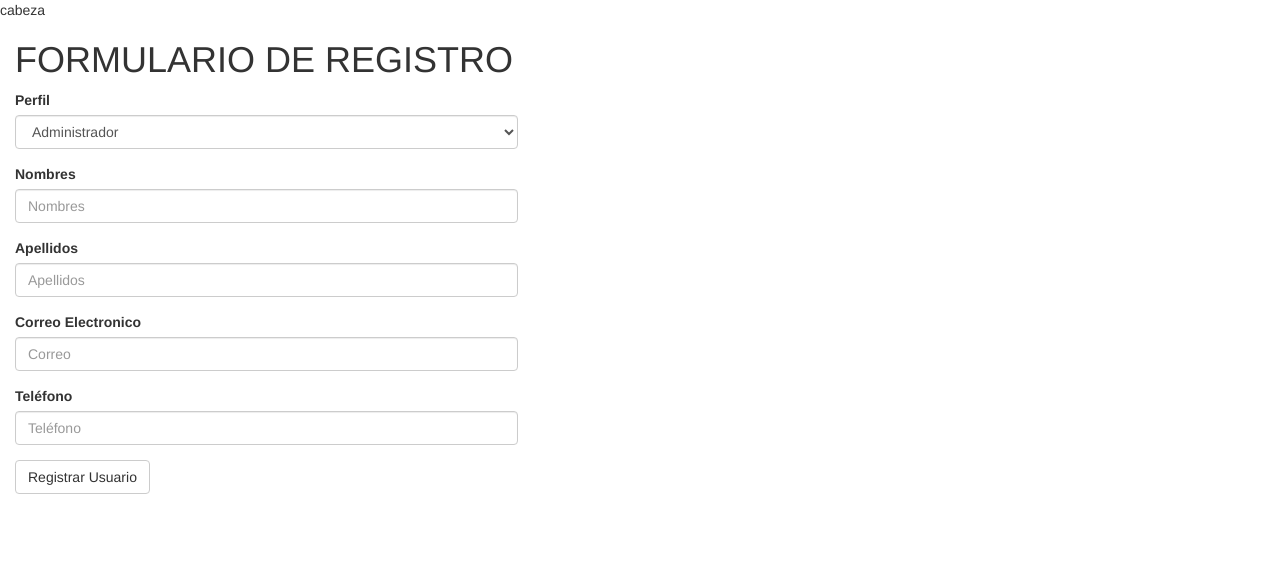
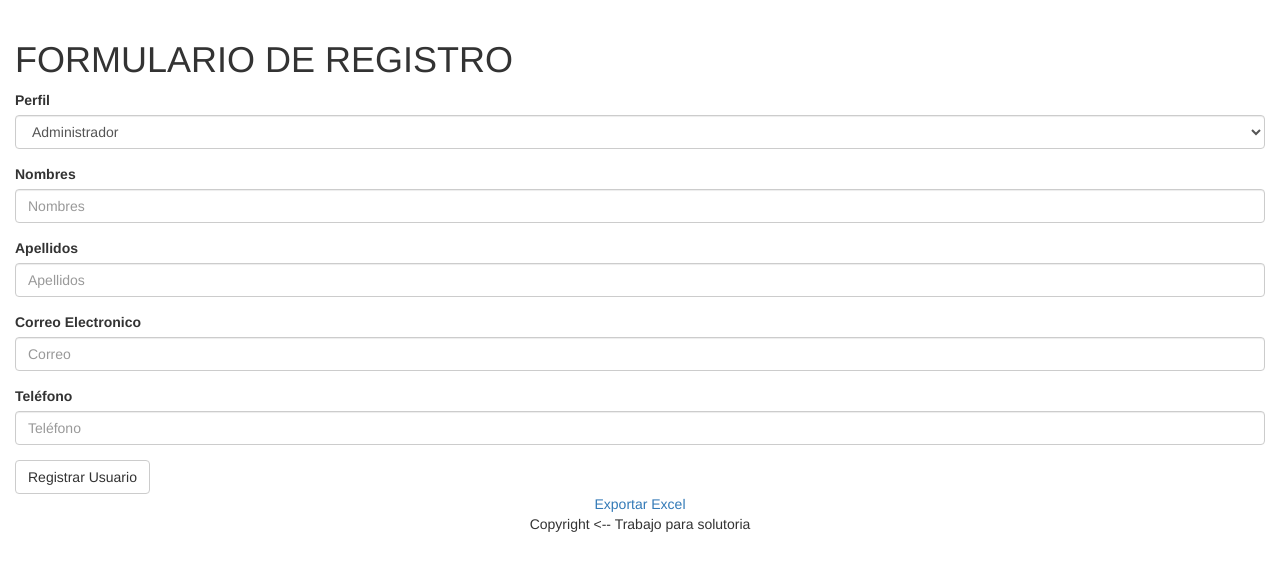
Before and after one commit to DragooonDEV/Codeigniter_Crud, a CodeIgniter app: page /codeigniter/index.php/usuario/index in a window 1280 px wide. Shown: the top 571 px of the page. Run offline with CodeIgniter, Linux system fonts and the light colour scheme; data comes from the database, SQL or seed files in the repository; data that the repository does not hold is empty; some libraries are stand-ins or nearby versions.

Commit message:
Add files via upload

```diff
--- a/application/views/crud.php
+++ b/application/views/crud.php
@@ -2,28 +2,49 @@
 <html LANG="es">
 <head>
     <title>CRUD Prueba </title>
-    <link href="<?php echo base_url('public/css/bootstrap.css')?>" rel="stylesheet">
+
+    <link href="<?php  echo base_url('public/css/bootstrap.css')?>" rel="stylesheet">
+    <script src="<?php echo base_url('public/js/jquery.min.js')?>"> </script>
     <script src="<?php echo base_url('public/js/bootstrap.js')?>"> </script>
+
+
+
 </head>
 
 <body>
 
-    <header>
-    cabeza
-    <header>
+
     <div id="container">
 
-    <div class="col-md-5">
+    <div class="col-md-12">
 
+
+    <div class="row">
+    <div class="col-md-12">
     <?php
     $this->load->view($contenido);
     ?>
+
+
     </div>
+
+    </div>
+
+
     </div>
     <footer>
+    <hr>
+    <center>  <a href="<?php echo base_url(); ?>cexcel/dExcel">Exportar Excel</a>  </center>
+    <center> Copyright <-- Trabajo para solutoria </center>
+
+    </hr>
 
     </footer>
 
 
+    </div>
+
+
+
 </body>
 </html>
```
